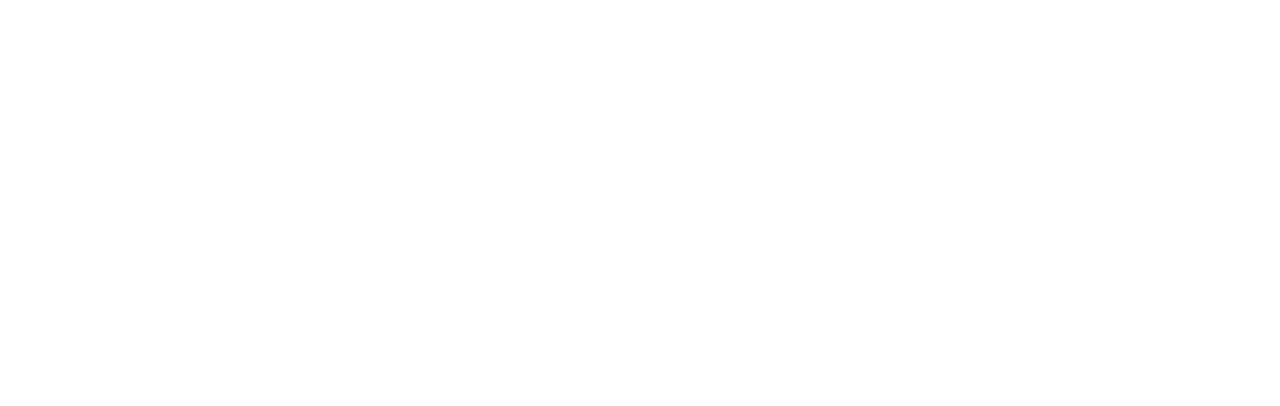
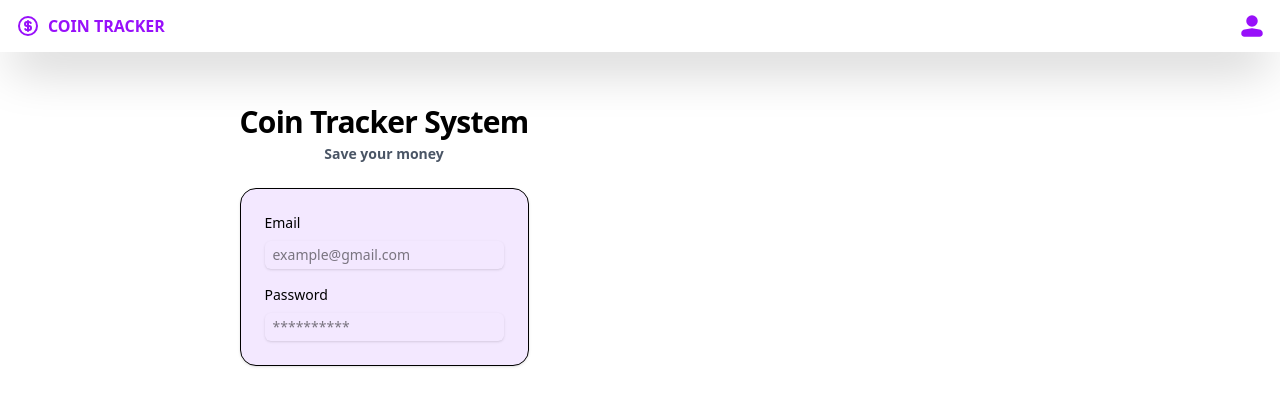
Before and after one commit to akila199910/CoinTrack, a Next.js app in the folder client/: page / in a window 1280 px wide. Shown: the top 406 px of the page. Built offline with nearby package versions, Linux system fonts and the light colour scheme.

Commit message:
create log in form and header

```diff
--- /dev/null
+++ b/client/src/app/components/Header.tsx
@@ -0,0 +1,22 @@
+import Image from 'next/image'
+import React from 'react'
+import coin from '../../../public/coin.svg'
+import user from '../../../public/user.svg'
+
+const Header = () => {
+  return (
+    <div className=" fixed left-0 top-0 right-0 z-1039 bg-#fff shadow-2xl">
+      <div className="flex justify-items-center items-center justify-between px-4 py-3.5">
+        <div className="text-md font-bold uppercase text-purple-600 flex gap-2">
+          <Image src={coin} alt="user" />
+          Coin Tracker
+        </div>
+        <div className="cursor-pointer">
+          <Image src={user} alt="user" />
+        </div>
+      </div>
+    </div >
+  )
+}
+
+export default Header
--- /dev/null
+++ b/client/src/app/components/Login.tsx
@@ -0,0 +1,48 @@
+import React from 'react'
+
+const Login = () => {
+    return (
+        <div className='mx-auto p-4 sm:p-6 lg:p-10'>
+            <div className="mx-auto mb-6 text-center">
+                <h1 className="text-2xl font-bold tracking-tight sm:text-3xl">Coin Tracker System</h1>
+                <p className="mt-1 text-sm text-gray-600 font-semibold">Save your money</p>
+            </div>
+
+            <form action="" className='grid gap-4 rounded-2xl border  bg-purple-100 p-4 shadow-sm sm:p-6'>
+
+                <div className='space-y-2'>
+                    <label htmlFor="email" className="block text-sm font-medium">Email</label>
+                    <div className="mt-1">
+                        <input
+                            type="email"
+                            name="email"
+                            id="email"
+                            className="block w-full rounded-md shadow-sm focus:ring-2
+                            focus:ring-purple-500 focus:ring-offset-2 sm:text-sm
+                            outline-none px-2 py-1"
+                            placeholder="example@gmail.com"
+                        />
+                    </div>
+                </div>
+
+                <div className='space-y-2'>
+                    <label htmlFor="password" className="block text-sm font-medium">Password</label>
+                    <div className="mt-1">
+                        <input
+                            type="password"
+                            name="password"
+                            id="password"
+                            className="block w-full rounded-md shadow-sm focus:ring-2
+                            focus:ring-purple-500 focus:ring-offset-2 sm:text-sm
+                            outline-none px-2 py-1"
+                            placeholder="**********"
+                        />
+                    </div>
+                </div>
+
+            </form>
+        </div>
+    )
+}
+
+export default Login
--- a/client/src/app/page.tsx
+++ b/client/src/app/page.tsx
@@ -1,15 +1,18 @@
-import Image from "next/image";
+"use client";
+
+import Header from "./components/Header";
+import Login from "./components/Login";
 
 export default function Home() {
+
   return (
-    <div className="font-sans grid grid-rows-[20px_1fr_20px] items-center justify-items-center min-h-screen p-8 pb-20 gap-16 sm:p-20">
-      <main className="flex flex-col gap-[32px] row-start-2 items-center sm:items-start">
-
-
-      </main>
-      <footer className="row-start-3 flex gap-[24px] flex-wrap items-center justify-center">
-
-      </footer>
+    <div className="flex min-h-screen flex-col relative max-w-3xl">
+      <div className="mb-2">
+        <Header />
+      </div>
+      <div className="flex flex-row  absolute top-16 w-full">
+        <Login />
+      </div>
     </div>
   );
 }
```
Also changed, not shown: client/public/coin.svg (added), client/public/user.svg (added).
